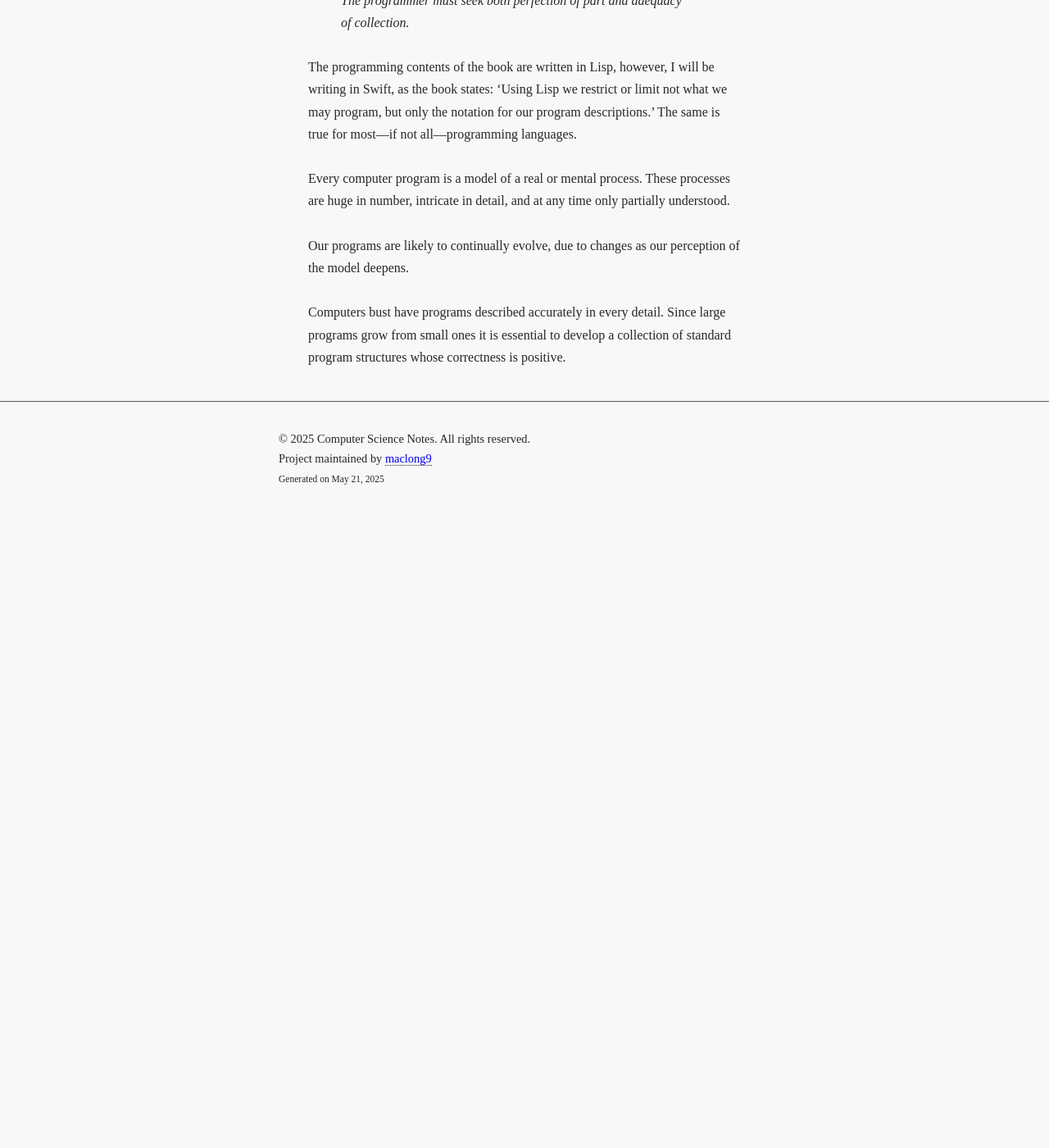
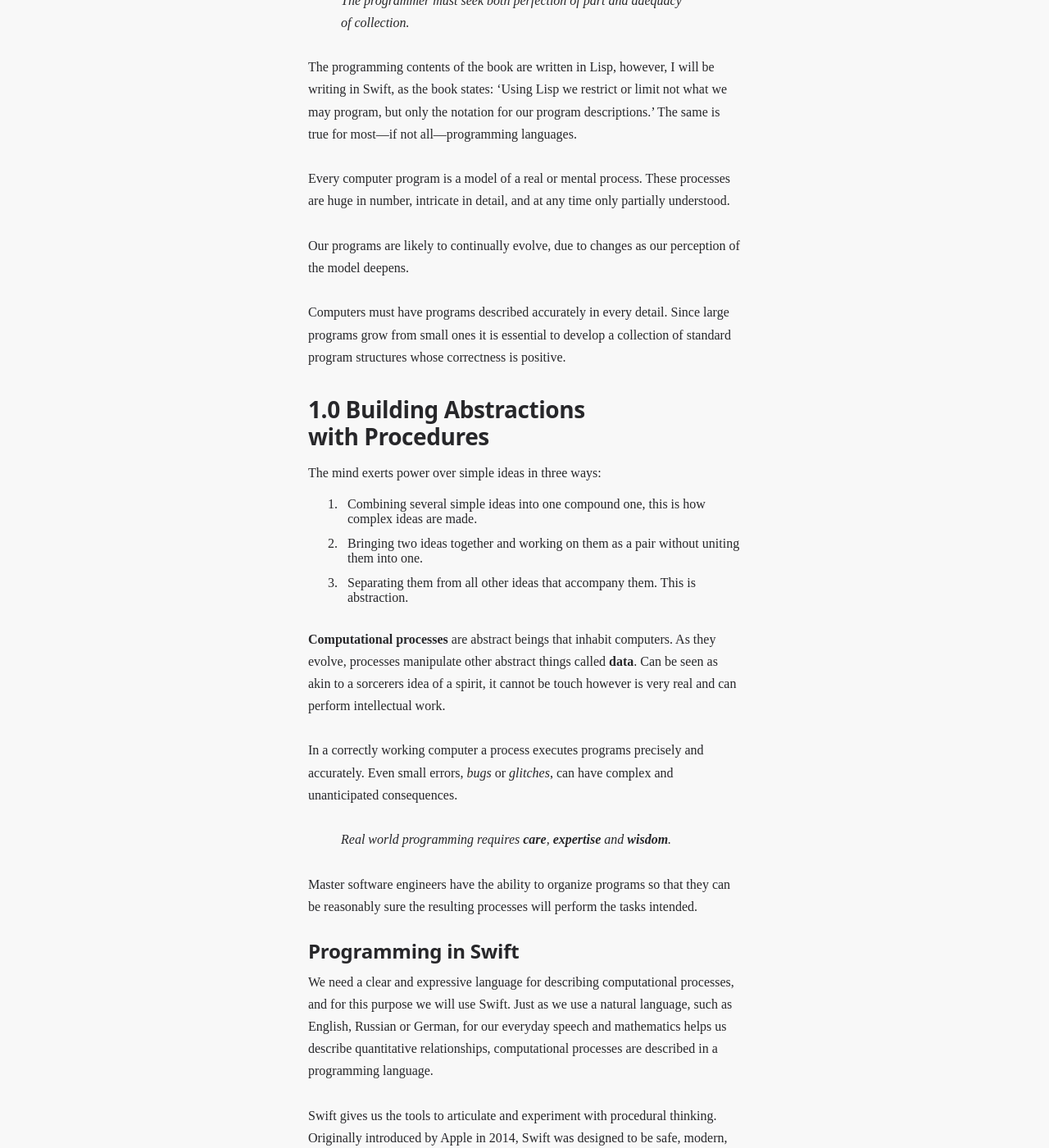
Before and after one commit to maclong9/comp-sci, a Jekyll site: the page built from docs/01-Programming.md, in a window 1280 px wide and 1400 px high, scrolled down 1169 px. Shown: the whole window at 82% size. Built offline with Jekyll 4.4.1, drawn with Linux system fonts in a browser that asks for light colours; our own code applies the rules of GitHub Pages for plain Markdown files; before the commit the page ends 1799 px from its top, so only the background shows below that; some of the changed text lies outside the part shown.

```diff
--- a/docs/01-Programming.md
+++ b/docs/01-Programming.md
@@ -36,4 +36,30 @@ Every computer program is a model of a real or mental process. These processes a
 
 Our programs are likely to continually evolve, due to changes as our perception of the model deepens.
 
-Computers bust have programs described accurately in every detail. Since large programs grow from small ones it is essential to develop a collection of standard program structures whose correctness is positive.
+Computers must have programs described accurately in every detail. Since large programs grow from small ones it is essential to develop a collection of standard program structures whose correctness is positive.
+
+## 1.0 Building Abstractions with Procedures
+
+The mind exerts power over simple ideas in three ways:
+
+1. Combining several simple ideas into one compound one, this is how complex ideas are made.
+2. Bringing two ideas together and working on them as a pair without uniting them into one.
+3. Separating them from all other ideas that accompany them. This is abstraction.
+
+**Computational processes** are abstract beings that inhabit computers. As they evolve, processes manipulate other abstract things called **data**. Can be seen as akin to a sorcerers idea of a spirit, it cannot be touch however is very real and can perform intellectual work.
+
+In a correctly working computer a process executes programs precisely and accurately. Even small errors, _bugs_ or _glitches_, can have complex and unanticipated consequences.
+
+> Real world programming requires __care__, __expertise__ and __wisdom__.
+
+Master software engineers have the ability to organize programs so that they can be reasonably sure the resulting processes will perform the tasks intended.
+
+### Programming in Swift
+
+We need a clear and expressive language for describing computational processes, and for this purpose we will use Swift. Just as we use a natural language, such as English, Russian or German, for our everyday speech and mathematics helps us describe quantitative relationships, computational processes are described in a programming language.
+
+Swift gives us the tools to articulate and experiment with procedural thinking. Originally introduced by Apple in 2014, Swift was designed to be safe, modern, and easy to learn, while remaining powerful enough for systems programming and performance-critical applications. Built to replace Objective-C, Swift integrates features from many modern languages, supporting strong type safety, optionals for handling absence of values, closures for functional programming, and a syntax that encourages clear, concise code.
+
+Despite its relatively recent origins, Swift has quickly matured into a practical and widely used language. It supports a broad range of paradigms—including functional, object-oriented, and protocol-oriented programming—which makes it particularly well-suited for exploring diverse approaches to problem-solving. Swift’s focus on safety (like eliminating null-pointer exceptions) and its expressive power (like treating functions as first-class values) make it an excellent language for studying core programming ideas. Moreover, Swift’s growing ecosystem—spanning everything from iOS development to server-side applications—ensures that the concepts we learn will remain relevant in real-world contexts. And perhaps best of all, programming in Swift is genuinely enjoyable.
+
+## 1.1 The Elements of Programming
```
Also changed, not shown: docs/10-Bonus Recap Lessons.md (+20 -0 lines), docs/index.md (line endings or trailing spaces).
